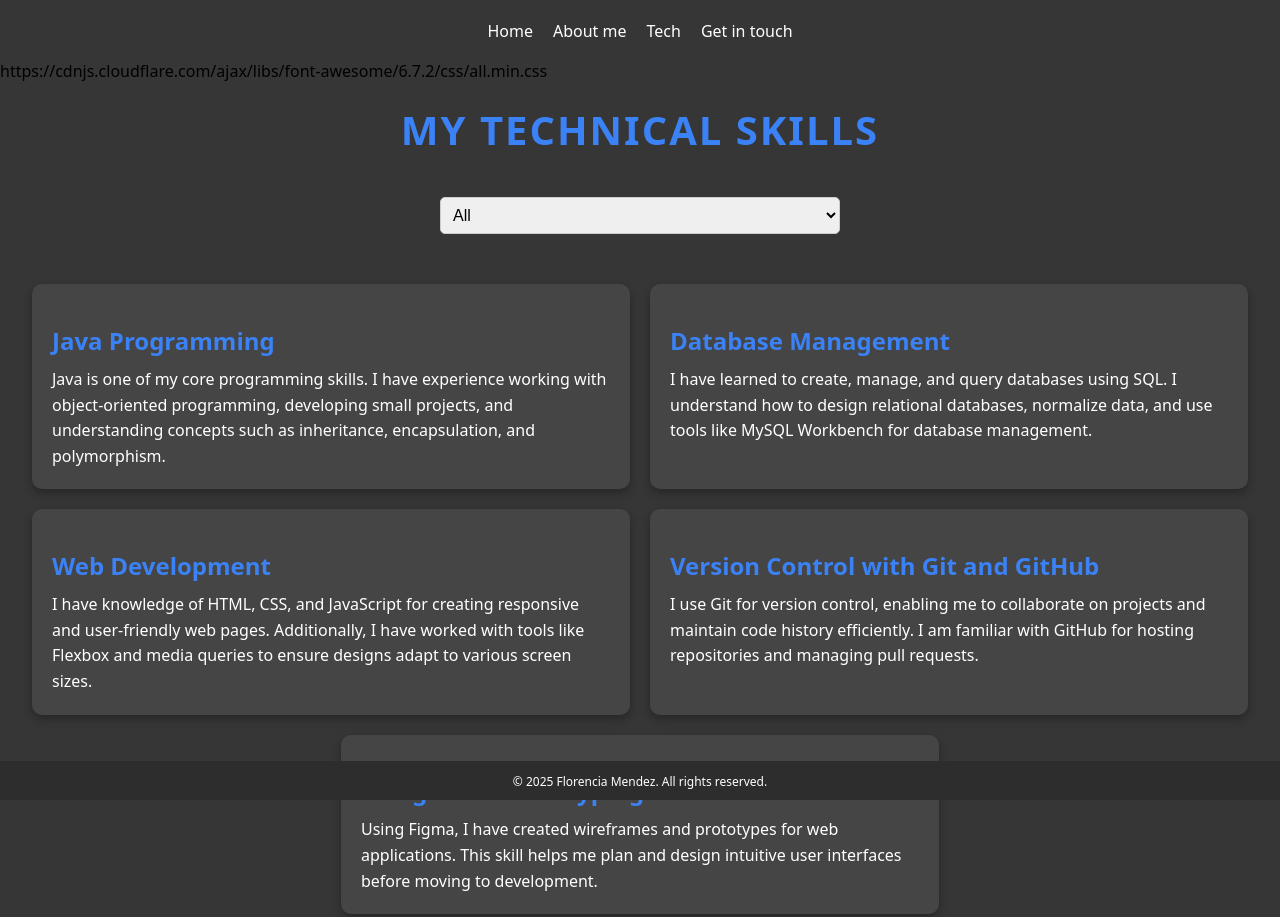
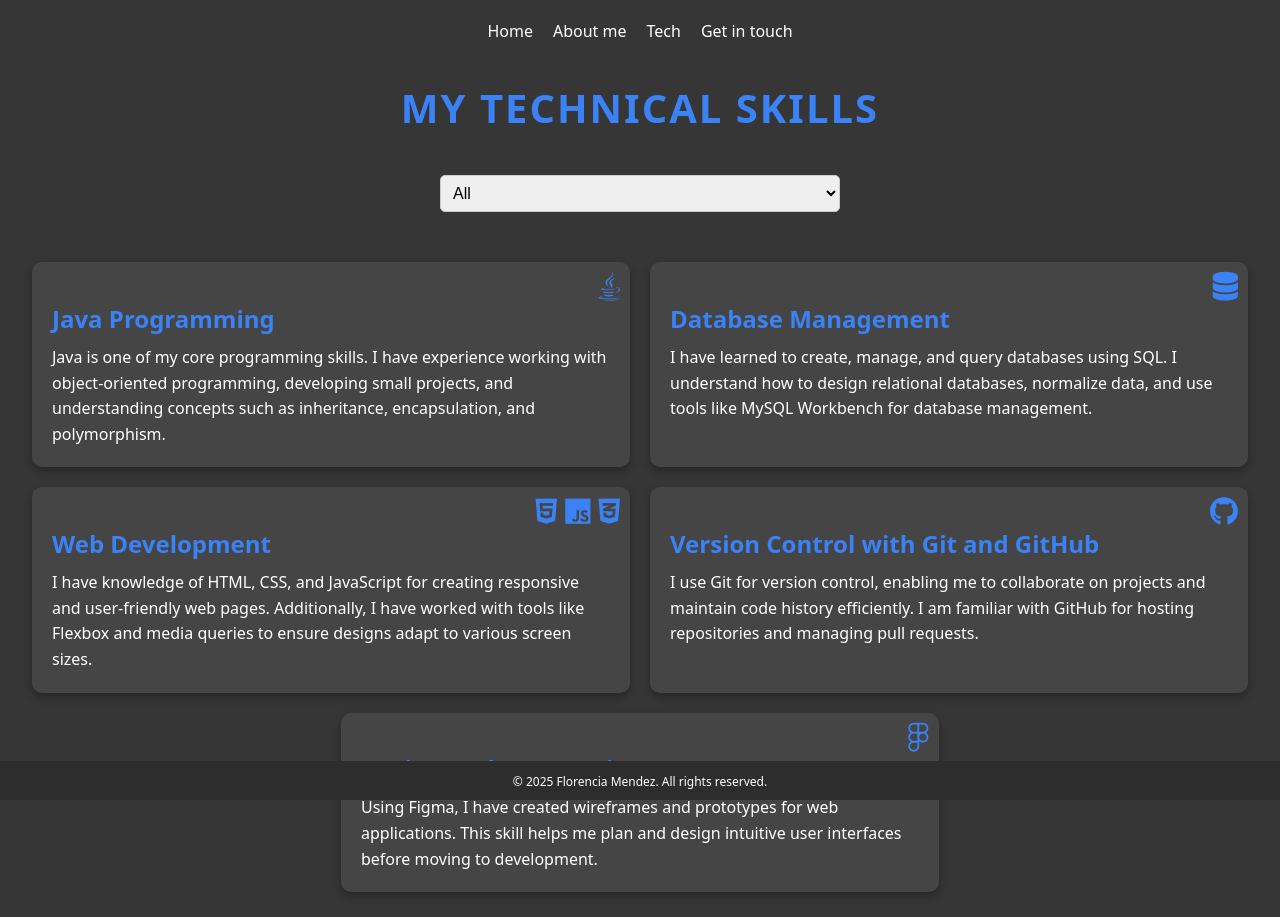
Before and after one commit to Floremila/FMPortfolio, a plain HTML site: page technologies.html in a window 1280 px wide. Drawn offline with Linux system fonts and the light colour scheme.

Commit message:
Update technologies.html

```diff
--- a/technologies.html
+++ b/technologies.html
@@ -4,7 +4,7 @@
     <meta charset="UTF-8">
     <meta name="viewport" content="width=device-width, initial-scale=1.0">
     <link rel="stylesheet" href="css/style.css">
-    https://cdnjs.cloudflare.com/ajax/libs/font-awesome/6.7.2/css/all.min.css
+    <link rel="stylesheet" href="https://cdnjs.cloudflare.com/ajax/libs/font-awesome/6.7.2/css/all.min.css">
     <title>Tecnologies - Portfolio Florencia Mendez</title>
 </head>
 <body>
```
